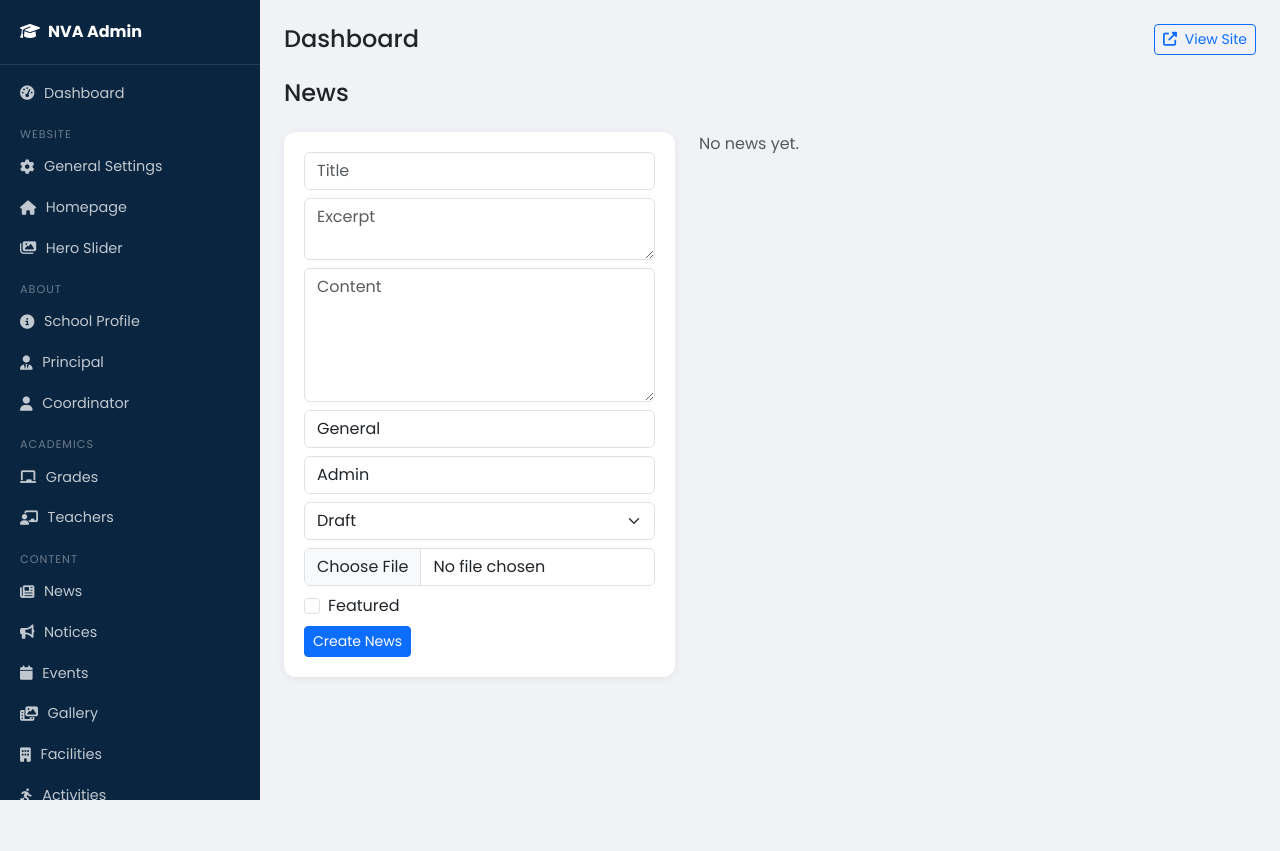
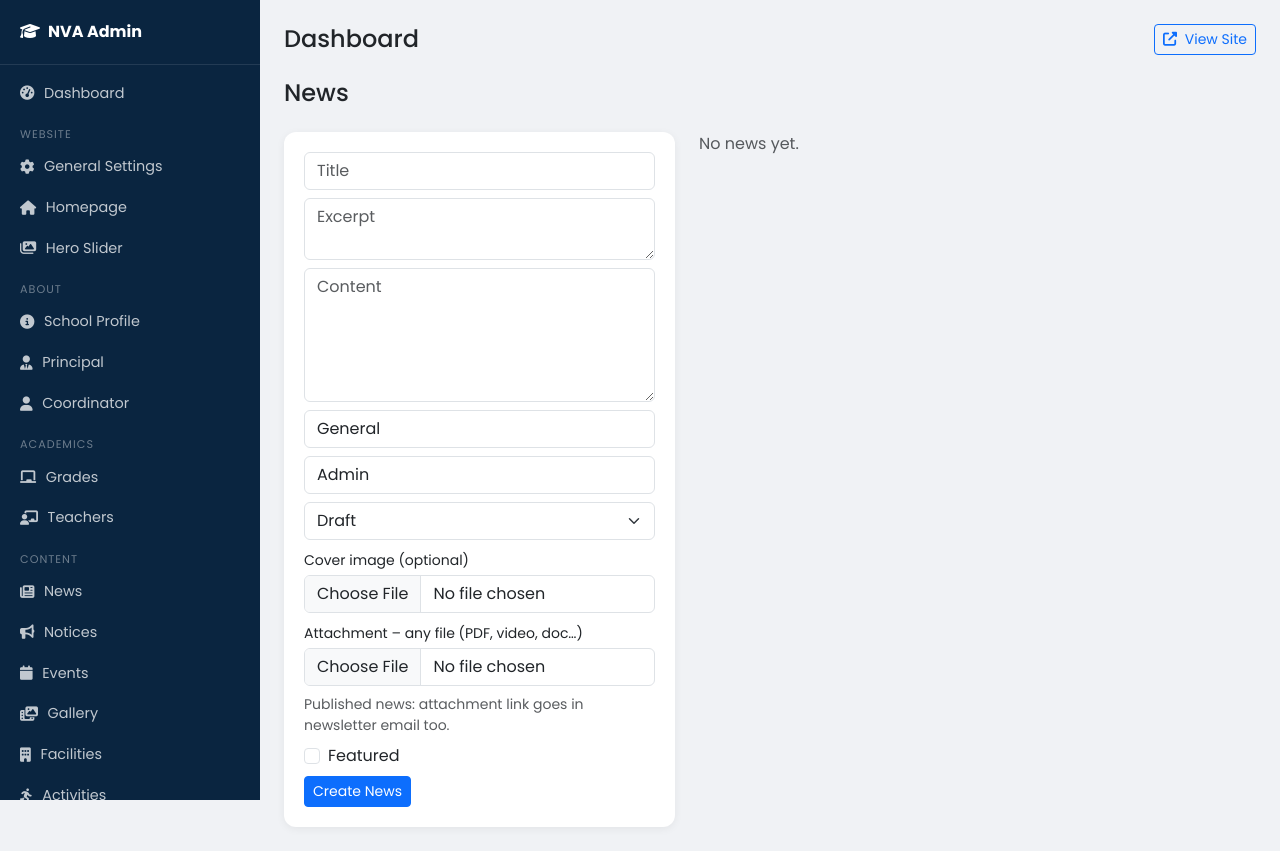
Before and after one commit to argonbhujel1/newvisionacademy, a Flask app: page /admin/news in a window 1280 px wide. Before the commit the page ends 800 px from the top, so only its background shows below. Run offline with Flask 3, Linux system fonts and the light colour scheme; the visitor is signed in with stand-in values (Sample User, id 1); data comes from the database, SQL or seed files in the repository; data that the repository does not hold is empty; parts of the project's set-up code (start-up, migrations or seed data) failed here and were passed over.

Commit message:
News/Notices: any file upload, user view+download, attachment links in newsletter email

```diff
--- a/app.py
+++ b/app.py
@@ -245,6 +245,8 @@ class News(db.Model):
     excerpt = db.Column(db.Text, default="")
     cover_image = db.Column(db.String(500), default="")
     cover_public_id = db.Column(db.String(300), default="")
+    attachment_url = db.Column(db.String(500), default="")
+    attachment_public_id = db.Column(db.String(300), default="")
     category = db.Column(db.String(100), default="General")
     author = db.Column(db.String(100), default="Admin")
     status = db.Column(db.String(20), default="draft")  # draft, published
@@ -426,8 +428,10 @@ def slugify(text):
     return text[:80]
 
 
-def notify_subscribers(update_type, title, summary="", link_path="/"):
-    """Email all active newsletter subscribers about a new update."""
+def notify_subscribers(update_type, title, summary="", link_path="/", file_url=""):
+    """Email all active newsletter subscribers about a new update.
+    Optional file_url includes view/download links for attached files.
+    """
     try:
         subs = NewsletterSubscriber.query.filter_by(is_active=True).all()
         if not subs:
@@ -439,12 +443,25 @@ def notify_subscribers(update_type, title, summary="", link_path="/"):
             base = request.url_root.rstrip("/") if request else ""
         full_link = f"{base}{link_path}" if link_path.startswith("/") else link_path
         subject = f"[{school}] New {update_type}: {title}"
+
+        file_block = ""
+        if file_url:
+            file_block = f"""
+          <div style="background:#f7fafc;border:1px solid #e2e8f0;border-radius:8px;padding:14px 16px;margin:16px 0">
+            <p style="margin:0 0 8px;font-weight:600;color:#0a2540">📎 Attached file</p>
+            <p style="margin:0 0 10px;font-size:13px;word-break:break-all;color:#4a5568">{file_url}</p>
+            <a href="{file_url}" style="background:#1e4d8c;color:#fff;padding:8px 14px;text-decoration:none;border-radius:6px;display:inline-block;margin-right:8px;font-size:14px">View / Open file</a>
+            <a href="{file_url}" style="background:#fff;color:#1e4d8c;padding:8px 14px;text-decoration:none;border-radius:6px;display:inline-block;border:1px solid #1e4d8c;font-size:14px">Download</a>
+          </div>
+            """
+
         body = f"""
         <div style="font-family:Arial,sans-serif;max-width:560px;margin:0 auto">
           <h2 style="color:#0a2540">{school}</h2>
           <p>A new <strong>{update_type}</strong> has been published:</p>
           <h3 style="color:#1e4d8c">{title}</h3>
           <p>{summary or ''}</p>
+          {file_block}
           <p><a href="{full_link}" style="background:#c41e3a;color:#fff;padding:10px 18px;text-decoration:none;border-radius:6px;display:inline-block">View on website</a></p>
           <hr style="border:none;border-top:1px solid #eee;margin:24px 0">
           <p style="font-size:12px;color:#718096">You received this because you subscribed to updates from {school}.</p>
@@ -1559,13 +1576,23 @@ def admin_news():
                 n.published_at = now_nepal()
             if "cover" in request.files and request.files["cover"].filename:
                 result = upload_image(request.files["cover"], folder="newvisionacademy/news")
+                if not result:
+                    result = upload_file(request.files["cover"], folder="newvisionacademy/news")
                 if result:
                     n.cover_image = result["url"]
                     n.cover_public_id = result.get("public_id", "")
+            # Any file type attachment (PDF, video, doc, etc.)
+            att = request.files.get("attachment")
+            if att and att.filename:
+                result = upload_file(att, folder="newvisionacademy/news")
+                if result:
+                    n.attachment_url = result["url"]
+                    n.attachment_public_id = result.get("public_id", "")
             db.session.add(n)
             db.session.commit()
             if n.status == "published":
-                notify_subscribers("News", n.title, n.excerpt or "", url_for("news_detail", slug=n.slug) if hasattr(n, "slug") else url_for("news"))
+                link = url_for("news_detail", slug=n.slug) if getattr(n, "slug", None) else url_for("news")
+                notify_subscribers("News", n.title, n.excerpt or "", link, file_url=n.attachment_url or n.cover_image or "")
             flash("News created.", "success")
         elif action == "edit":
             n = News.query.get(request.form.get("id"))
@@ -1583,12 +1610,21 @@ def admin_news():
                     n.published_at = now_nepal()
                 if "cover" in request.files and request.files["cover"].filename:
                     result = upload_image(request.files["cover"], folder="newvisionacademy/news")
+                    if not result:
+                        result = upload_file(request.files["cover"], folder="newvisionacademy/news")
                     if result:
                         n.cover_image = result["url"]
                         n.cover_public_id = result.get("public_id", "")
+                att = request.files.get("attachment")
+                if att and att.filename:
+                    result = upload_file(att, folder="newvisionacademy/news")
+                    if result:
+                        n.attachment_url = result["url"]
+                        n.attachment_public_id = result.get("public_id", "")
                 db.session.commit()
                 if newly_published:
-                    notify_subscribers("News", n.title, n.excerpt or "", url_for("news_detail", slug=n.slug) if n.slug else url_for("news"))
+                    link = url_for("news_detail", slug=n.slug) if n.slug else url_for("news")
+                    notify_subscribers("News", n.title, n.excerpt or "", link, file_url=n.attachment_url or n.cover_image or "")
                 flash("News updated.", "success")
         elif action == "delete":
             n = News.query.get(request.form.get("id"))
@@ -1636,7 +1672,7 @@ def admin_notices():
             db.session.commit()
             if n.is_active:
                 link = url_for("notice_detail", notice_id=n.id) if n.id else url_for("notices")
-                notify_subscribers("Notice", n.title, (n.description or "")[:200], link)
+                notify_subscribers("Notice", n.title, (n.description or "")[:200], link, file_url=n.pdf_url or "")
             flash("Notice added.", "success")
         elif action == "edit":
             n = Notice.query.get(request.form.get("id"))
@@ -2613,13 +2649,15 @@ def seed_database():
 
 
 def ensure_schema():
-    """Add any missing columns for existing SQLite databases."""
+    """Add any missing columns for existing databases."""
     from sqlalchemy import text as sql_text, inspect
     try:
         inspector = inspect(db.engine)
-        if "school_profile" in inspector.get_table_names():
+        tables = inspector.get_table_names()
+        alters = []
+
+        if "school_profile" in tables:
             cols = {c["name"] for c in inspector.get_columns("school_profile")}
-            alters = []
             if "about_image_url" not in cols:
                 alters.append("ALTER TABLE school_profile ADD COLUMN about_image_url VARCHAR(500) DEFAULT ''")
             if "about_image_public_id" not in cols:
@@ -2634,11 +2672,20 @@ def ensure_schema():
                 alters.append("ALTER TABLE school_profile ADD COLUMN province VARCHAR(100) DEFAULT 'Koshi Province'")
             if "country" not in cols:
                 alters.append("ALTER TABLE school_profile ADD COLUMN country VARCHAR(50) DEFAULT 'Nepal'")
-            for stmt in alters:
-                db.session.execute(sql_text(stmt))
-            if alters:
-                db.session.commit()
-                app.logger.info("Schema migration applied: %s columns" % len(alters))
+
+        # News attachment support
+        if "news" in tables:
+            cols = {c["name"] for c in inspector.get_columns("news")}
+            if "attachment_url" not in cols:
+                alters.append("ALTER TABLE news ADD COLUMN attachment_url VARCHAR(500) DEFAULT ''")
+            if "attachment_public_id" not in cols:
+                alters.append("ALTER TABLE news ADD COLUMN attachment_public_id VARCHAR(300) DEFAULT ''")
+
+        for stmt in alters:
+            db.session.execute(sql_text(stmt))
+        if alters:
+            db.session.commit()
+            app.logger.info("Schema migration applied: %s columns" % len(alters))
     except Exception as e:
         app.logger.warning("Schema ensure skipped: %s" % e)
 
--- a/templates/admin/news.html
+++ b/templates/admin/news.html
@@ -10,14 +10,22 @@
 <input type="text" name="category" class="form-control mb-2" value="General">
 <input type="text" name="author" class="form-control mb-2" value="Admin">
 <select name="status" class="form-select mb-2"><option value="draft">Draft</option><option value="published">Published</option></select>
+<label class="form-label small mb-1">Cover image (optional)</label>
 <input type="file" name="cover" class="form-control mb-2" accept="image/*">
+<label class="form-label small mb-1">Attachment – any file (PDF, video, doc…)</label>
+<input type="file" name="attachment" class="form-control mb-2" accept="image/*,video/*,.pdf,.doc,.docx,.ppt,.pptx,.xls,.xlsx,audio/*,*/*">
+<small class="text-muted d-block mb-2">Published news: attachment link goes in newsletter email too.</small>
 <div class="form-check mb-2"><input type="checkbox" name="is_featured" class="form-check-input" id="nf"><label for="nf">Featured</label></div>
 <button type="submit" class="btn btn-primary btn-sm">Create News</button>
 </form></div></div>
 <div class="col-lg-7">
 {% for n in news_list %}
 <div class="stat-card mb-2 d-flex justify-content-between align-items-center">
-<div><strong>{{ n.title }}</strong><br><small class="text-muted">{{ n.status }} · {{ format_date(n.created_at) }}</small></div>
+<div>
+<strong>{{ n.title }}</strong><br>
+<small class="text-muted">{{ n.status }} · {{ format_date(n.created_at) }}</small>
+{% if n.attachment_url %}<br><a href="{{ n.attachment_url }}" target="_blank" class="small"><i class="fas fa-paperclip"></i> Attachment</a>{% endif %}
+</div>
 <form method="POST" onsubmit="return confirm('Delete?')"><input type="hidden" name="action" value="delete"><input type="hidden" name="id" value="{{ n.id }}"><button class="btn btn-sm btn-outline-danger">Delete</button></form>
 </div>
 {% else %}<p class="text-muted">No news yet.</p>{% endfor %}
--- a/templates/news.html
+++ b/templates/news.html
@@ -9,7 +9,9 @@
 <div class="card-modern news-card h-100">
 {% if n.cover_image %}<img src="{{ n.cover_image }}" class="card-img-top" alt="{{ n.title }}" loading="lazy">{% endif %}
 <div class="card-body">
-<div class="news-meta"><i class="far fa-calendar me-1"></i>{{ format_date(n.published_at) }} · {{ n.category }}</div>
+<div class="news-meta"><i class="far fa-calendar me-1"></i>{{ format_date(n.published_at) }} · {{ n.category }}
+{% if n.attachment_url %} · <span class="text-primary"><i class="fas fa-paperclip"></i> File</span>{% endif %}
+</div>
 <h5><a href="{{ url_for('news_detail', slug=n.slug) }}">{{ n.title }}</a></h5>
 <p class="text-muted small">{{ n.excerpt or (n.content[:100] ~ '...') if n.content else '' }}</p>
 </div></div></div>
```
Also changed, not shown: templates/news_detail.html (+44 -4 lines).
